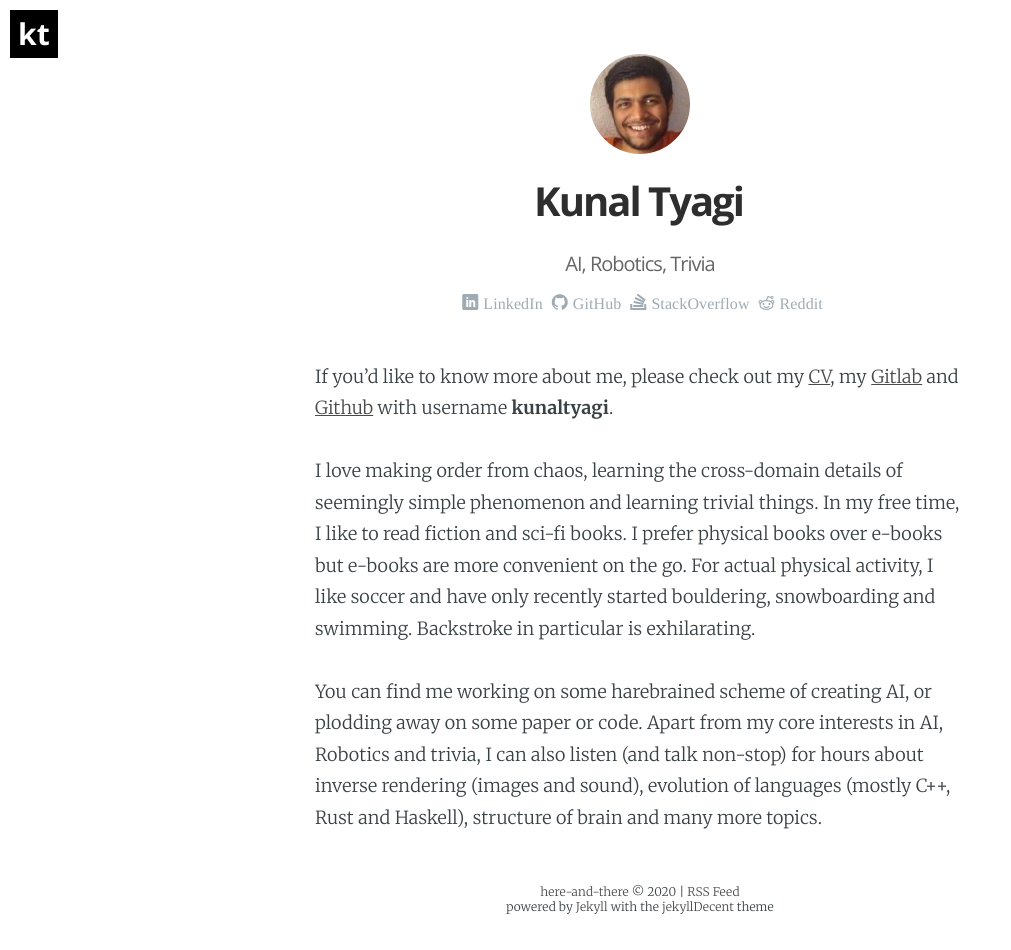
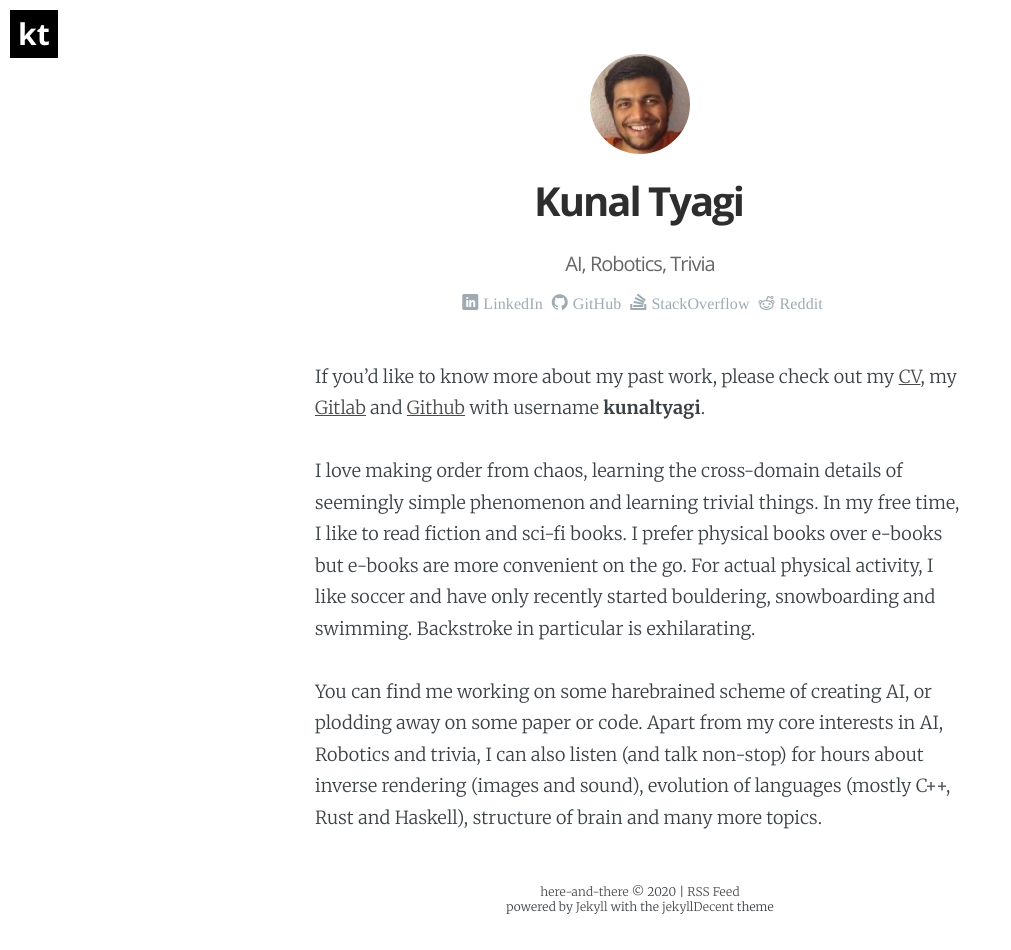
Before and after one commit to kunaltyagi/kunaltyagi.github.io, a Jekyll site: the page built from _pages/about.md, in a window 1280 px wide. Shown: the whole page, without its empty margins (0-1011 px from the left). Built offline with Jekyll 4.4.1, drawn with Linux system fonts in a browser that asks for light colours; some web fonts are replaced.

Commit message:
learn not about me

```diff
--- a/_pages/about.md
+++ b/_pages/about.md
@@ -10,7 +10,7 @@ excerpt:   Who am I?
 ---
 <script async defer src="https://buttons.github.io/buttons.js"></script>
 
-If you'd like to know more about me, please check out my [CV](../cv), my [Gitlab](https://gitlab.com/kunaltyagi) and [Github](https://github.com/kunaltyagi) with username **kunaltyagi**.
+If you'd like to know more about my past work, please check out my [CV](../cv), my [Gitlab](https://gitlab.com/kunaltyagi) and [Github](https://github.com/kunaltyagi) with username **kunaltyagi**.
 
 I love making order from chaos, learning the cross-domain details of seemingly simple phenomenon and learning trivial things.
 In my free time, I like to read fiction and sci-fi books. I prefer physical books over e-books but e-books are more convenient on the go.
```
